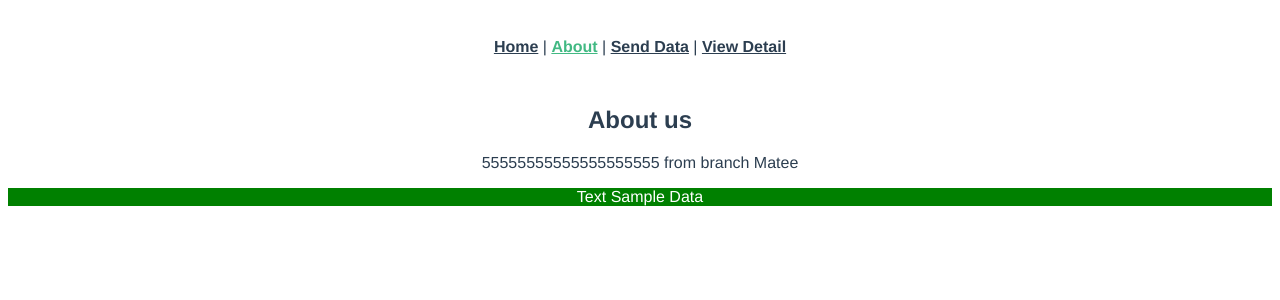
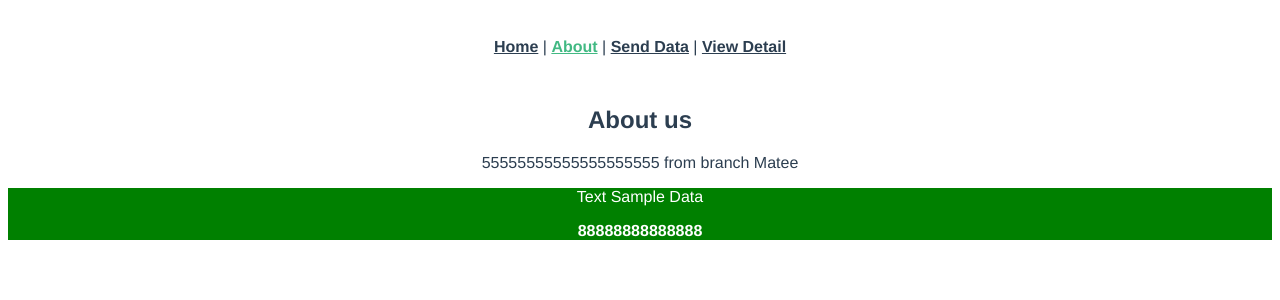
Before and after one commit to maenae191/Vue-Learning, a Vue app: page /about in a window 1280 px wide. Shown: the top 300 px of the page. Built offline with nearby package versions, Linux system fonts and the light colour scheme.

Commit message:
Update AboutUs.vue

```diff
--- a/src/components/AboutUs.vue
+++ b/src/components/AboutUs.vue
@@ -8,6 +8,7 @@
 
     <main style="background:green;color:white">
         Text Sample Data
+        <p><b>88888888888888</b></p>
     </main>
 
 
```
